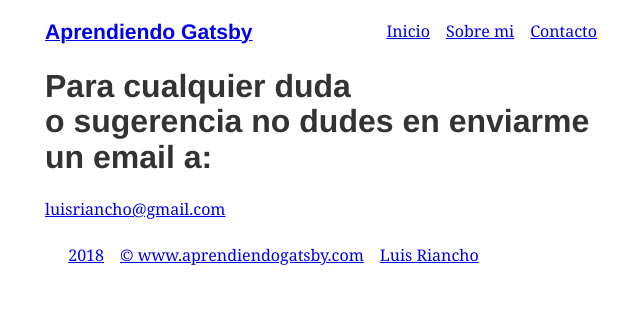
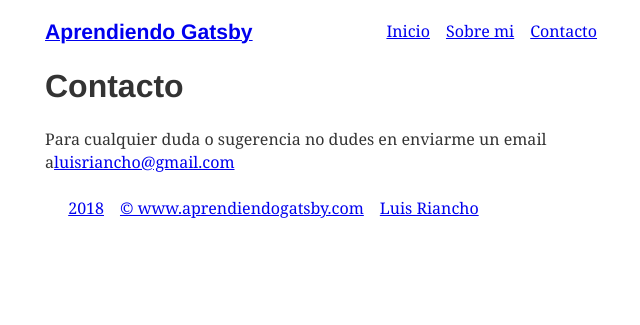
Before and after one commit to wiskonsin/gatsby, a Gatsby site: page /contact in a window 1280 px wide. Shown: the whole page, without its empty margins (311-951 px from the left). Built offline with nearby package versions, Linux system fonts and the light colour scheme; Gatsby itself is replaced by a stand-in of ours.

Commit message:
contacto bien

```diff
--- a/src/pages/contact.js
+++ b/src/pages/contact.js
@@ -4,8 +4,8 @@
 export default () => (
     <Layout>
   <div>
-    <h1>Para cualquier duda o sugerencia no dudes en enviarme un email a:</h1>
-    <p>
+    <h1>Contacto</h1>
+    <p>Para cualquier duda o sugerencia no dudes en enviarme un email a
       <a href="mailto:luisriancho@gmail.com">luisriancho@gmail.com</a>
     </p>
   </div>
```
